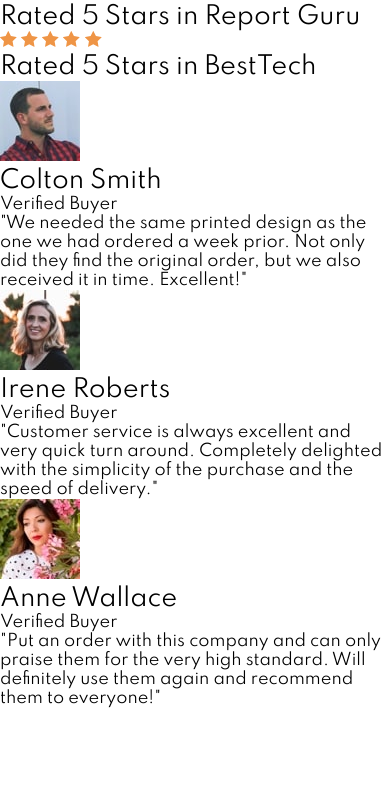
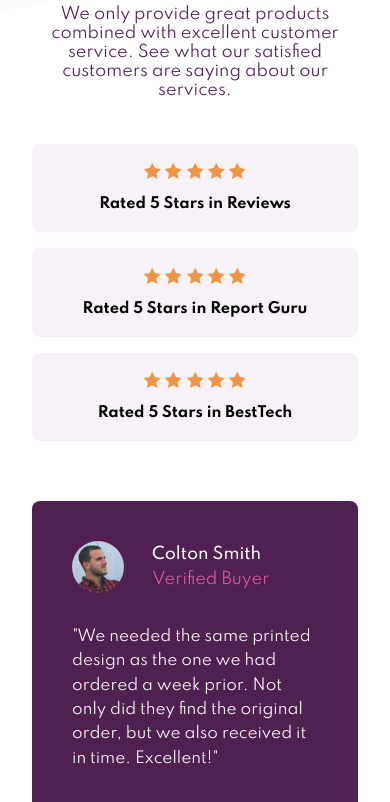
Before and after one commit to tiagobw/social-proof-section, a plain HTML site: page index.html in a window 390 px wide. Shown: the part 221-1023 px from the top of the page. Before the commit the page ends 929 px from the top, so only its background shows below. Drawn offline with Linux system fonts and the light colour scheme.

Commit message:
finish mobile

```diff
--- a/index.html
+++ b/index.html
@@ -12,6 +12,7 @@
     />
     <link rel="stylesheet" href="styles/reset.css" />
     <link rel="stylesheet" href="styles/base.css" />
+    <link rel="stylesheet" href="styles/classes.css" />
     <link
       rel="icon"
       type="image/png"
@@ -131,7 +132,7 @@
               src="./images/image-colton.jpg"
               alt="A man with a beard"
             />
-            <article class="card__name-verification">
+            <article class="card__name-verification-container">
               <h2 class="card__name">Colton Smith</h2>
               <p class="card__verification">Verified Buyer</p>
             </article>
@@ -149,7 +150,7 @@
               src="./images/image-irene.jpg"
               alt="A blonde woman smiling"
             />
-            <article class="card__name-verification">
+            <article class="card__name-verification-container">
               <h2 class="card__name">Irene Roberts</h2>
               <p class="card__verification">Verified Buyer</p>
             </article>
@@ -167,7 +168,7 @@
               src="./images/image-anne.jpg"
               alt="A woman behind flowers"
             />
-            <article class="card__name-verification">
+            <article class="card__name-verification-container">
               <h2 class="card__name">Anne Wallace</h2>
               <p class="card__verification">Verified Buyer</p>
             </article>
--- a/styles/base.css
+++ b/styles/base.css
@@ -4,8 +4,16 @@
   --dark-grayish-magenta: hsl(303, 10%, 53%);
   --light-grayish-magenta: hsl(300, 24%, 96%);
   --white: hsl(0, 0%, 100%);
+
+  --light-weight: 400;
+  --medium-weight: 500;
+  --bold-weight: 700;
 }
 
 body {
   font-family: 'Spartan', sans-serif;
+  background-image: url('../images/bg-pattern-top-mobile.svg'),
+    url('../images/bg-pattern-bottom-mobile.svg');
+  background-repeat: no-repeat, no-repeat;
+  background-position: top left, bottom left;
 }
--- /dev/null
+++ b/styles/classes.css
@@ -0,0 +1,86 @@
+.main-container {
+  display: grid;
+  padding: 2rem;
+  margin: 3rem 0 6rem 0;
+}
+
+.header {
+  display: flex;
+  flex-direction: column;
+}
+
+.header__heading {
+  font-weight: var(--bold-weight);
+  color: var(--very-dark-magenta);
+  text-align: center;
+  margin-bottom: 2rem;
+}
+
+.header__paragraph {
+  color: var(--very-dark-magenta);
+  text-align: center;
+  margin-bottom: 2.75rem;
+}
+
+.stars-container {
+  margin-bottom: 2.75rem;
+}
+
+.stars__icons-container {
+  margin-bottom: 0.75rem;
+}
+
+.stars {
+  display: flex;
+  flex-direction: column;
+  align-items: center;
+  background-color: var(--light-grayish-magenta);
+  padding: 1.2rem;
+  margin-bottom: 1rem;
+  border-radius: 0.5rem;
+}
+
+.stars__heading {
+  font-size: 0.9rem;
+  font-weight: var(--bold-weight);
+}
+
+.card {
+  background-color: var(--very-dark-magenta);
+  padding: 2.5rem;
+  margin-bottom: 1rem;
+  border-radius: 0.5rem;
+}
+
+.card__top-container {
+  display: flex;
+  align-items: center;
+  margin-bottom: 2rem;
+}
+
+.card__name-verification-container {
+  margin-left: 1.75rem;
+}
+
+.card__name {
+  color: var(--white);
+  font-size: 1rem;
+  font-weight: var(--medium-weight);
+  margin-bottom: 0.35rem;
+}
+
+.card__verification {
+  color: var(--soft-pink);
+  opacity: 0.85;
+}
+
+.card__paragraph {
+  color: var(--white);
+  font-size: 0.95rem;
+  line-height: 1.6;
+}
+
+.card__img {
+  border-radius: 50%;
+  height: 3.25rem;
+}
```
